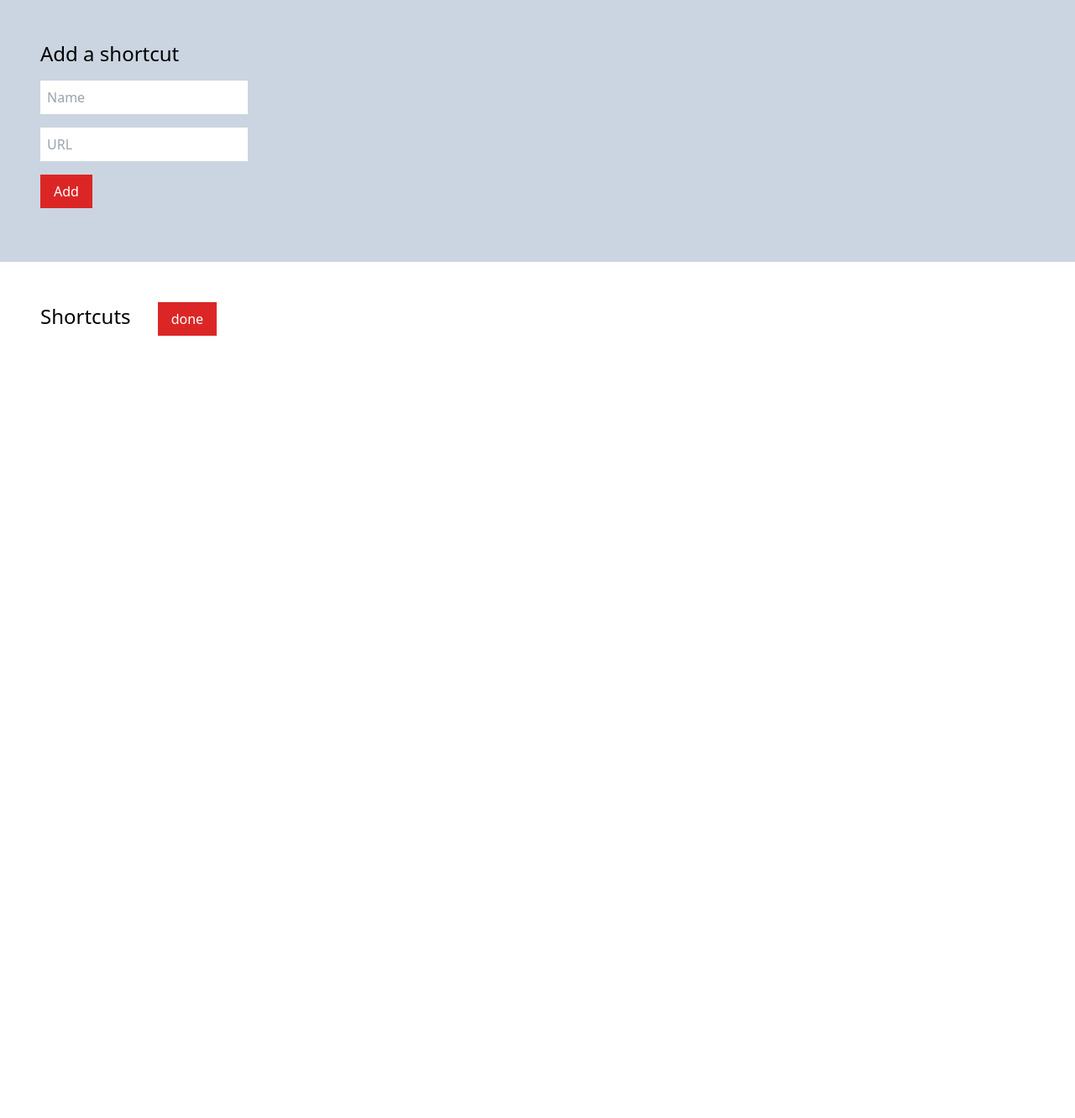
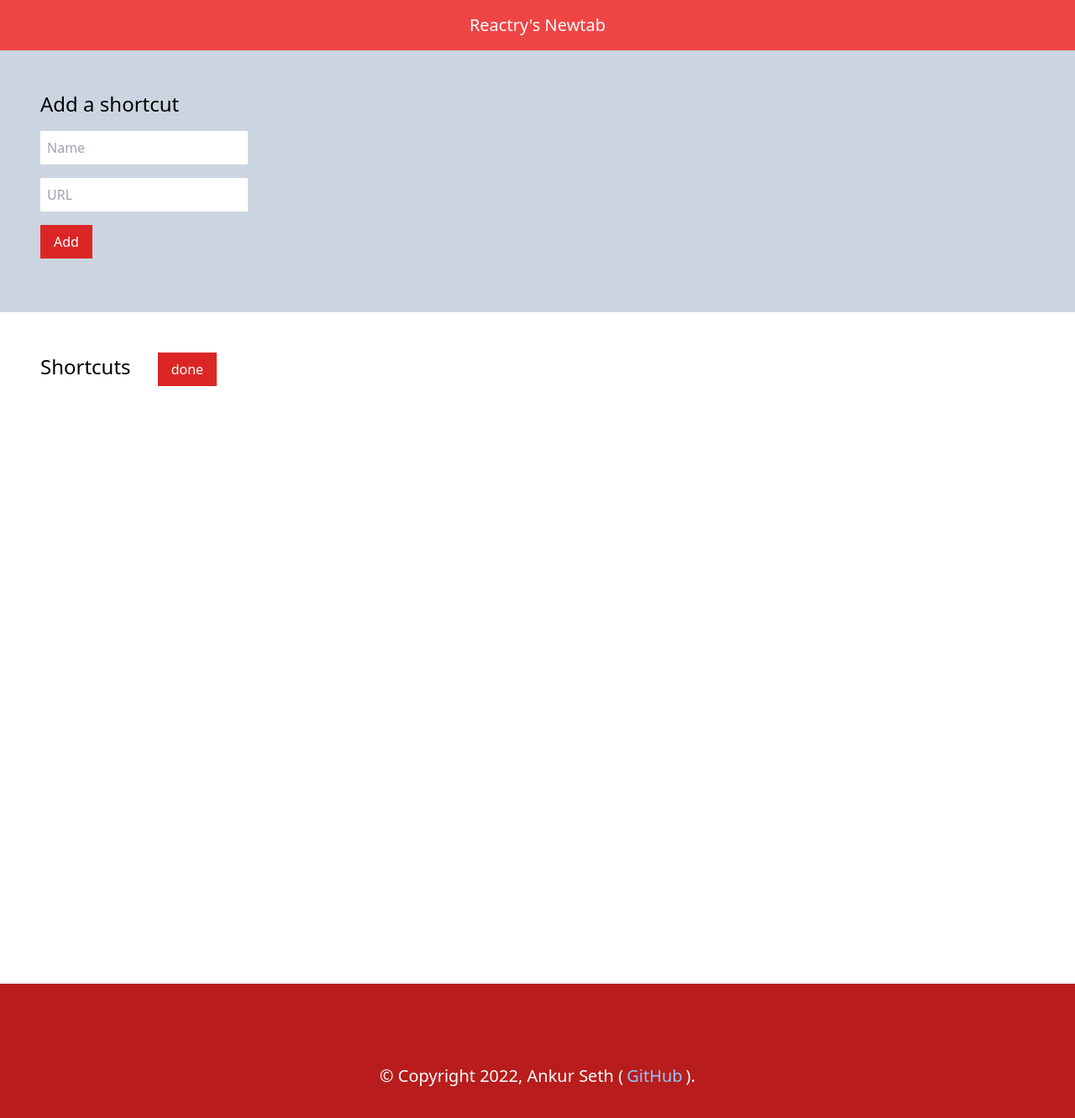
Before and after one commit to reactry/newtab, a React (Create React App) app: page / in a window 1280 px wide. Shown: the top 1332 px of the page at 84% size. Before the commit the page ends 1112 px from the top, so only its background shows below. Built offline with nearby package versions, Linux system fonts and the light colour scheme.

Commit message:
Towards a flatter structure

```diff
--- a/src/App.js
+++ b/src/App.js
@@ -2,8 +2,8 @@ import './App.css';
 
 import React from 'react';
 
-import HeaderComponent from './HeaderComponent';
-import FooterComponent from './FooterComponent';
+import Header from './Header';
+import Footer from './Footer';
 
 import InputComponent from './InputComponent';
 import OutputComponent from './OutputComponent';
@@ -16,10 +16,10 @@ function App () {
 	return (
 		<div className="App">
 			<header className="App-header">
-				<HeaderComponent />
+				<Header />
 				<InputComponent {...attrs} />
 				<OutputComponent {...attrs} />
-				<FooterComponent />
+				<Footer />
 			</header>
 		</div>
 	);
--- a/src/FooterComponent/FooterComponent.js
+++ b/src/Footer.js
@@ -1,12 +1,12 @@
 
 
 
-function FooterComponent () {
+function Footer () {
 	return (
-		<div className="FooterComponent bg-red-700 text-white p-12 hidden">
+		<div className="Footer bg-red-700 text-white p-12">
 			<h4 className="text-xl py-12 text-center">© Copyright 2022, Ankur Seth (<a href="https://github.com/iaseth" className="text-blue-300 p-1">GitHub</a>).</h4>
 		</div>
 	);
 }
 
-export default FooterComponent;
+export default Footer;
--- a/src/FooterComponent/index.js
+++ /dev/null
@@ -1,3 +0,0 @@
-
-import FooterComponent from './FooterComponent';
-export default FooterComponent;
--- /dev/null
+++ b/src/Header.js
@@ -0,0 +1,12 @@
+
+
+
+function Header () {
+	return (
+		<div className="Header bg-red-500 text-white p-4">
+			<h1 className="text-center text-xl">Reactry's Newtab</h1>
+		</div>
+	);
+}
+
+export default Header;
--- a/src/HeaderComponent/HeaderComponent.js
+++ /dev/null
@@ -1,12 +0,0 @@
-
-
-
-function HeaderComponent () {
-	return (
-		<div className="HeaderComponent bg-red-500 text-white p-4 hidden">
-			<h1 className="text-center text-xl">Reactry's Newtab</h1>
-		</div>
-	);
-}
-
-export default HeaderComponent;
--- a/src/HeaderComponent/index.js
+++ /dev/null
@@ -1,3 +0,0 @@
-
-import HeaderComponent from './HeaderComponent';
-export default HeaderComponent;
```
